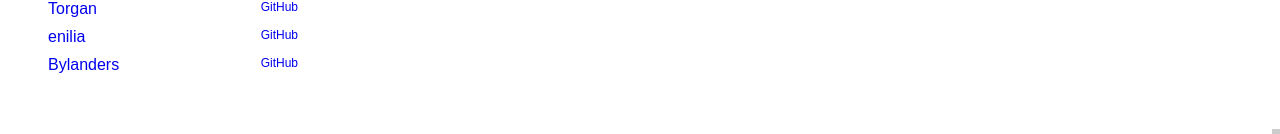
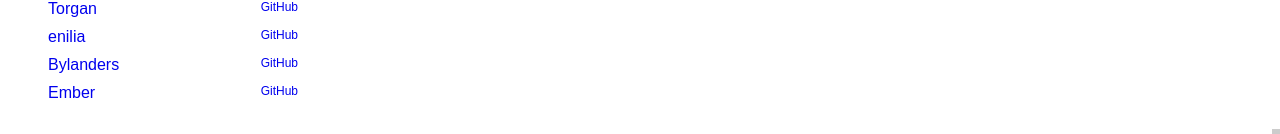
Before and after one commit to maael/ffxiv-overlays, a Next.js app: page / in a window 1280 px wide. Shown: the part 663-797 px from the top of the page. Built offline with nearby package versions, Linux system fonts and the light colour scheme; no server answers.

Commit message:
feat: Add Ember to overlay list
Closes https://github.com/maael/ffxiv-overlays/issues/21

```diff
--- a/pages/index.tsx
+++ b/pages/index.tsx
@@ -52,6 +52,7 @@
       <li><Link href='https://billyvg.github.io/OverlayPlugin-themes/Torgan.MiniParse.html'>Torgan</Link> <Link href='https://github.com/billyvg/OverlayPlugin-themes'>GitHub</Link></li>
       <li><Link href='https://billyvg.github.io/OverlayPlugin-themes/enilia-overlay.html'>enilia</Link> <Link href='https://github.com/billyvg/OverlayPlugin-themes'>GitHub</Link></li>
       <li><Link href='https://billyvg.github.io/OverlayPlugin-themes/Bylanders.html'>Bylanders</Link> <Link href='https://github.com/billyvg/OverlayPlugin-themes'>GitHub</Link></li>
+      <li><Link href='https://goldenchrysus.github.io/ffxiv/ember-overlay/'>Ember</Link> <Link href='https://github.com/GoldenChrysus/ffxiv-ember-overlay'>GitHub</Link></li>
     </ul>
   </>
 );
```
